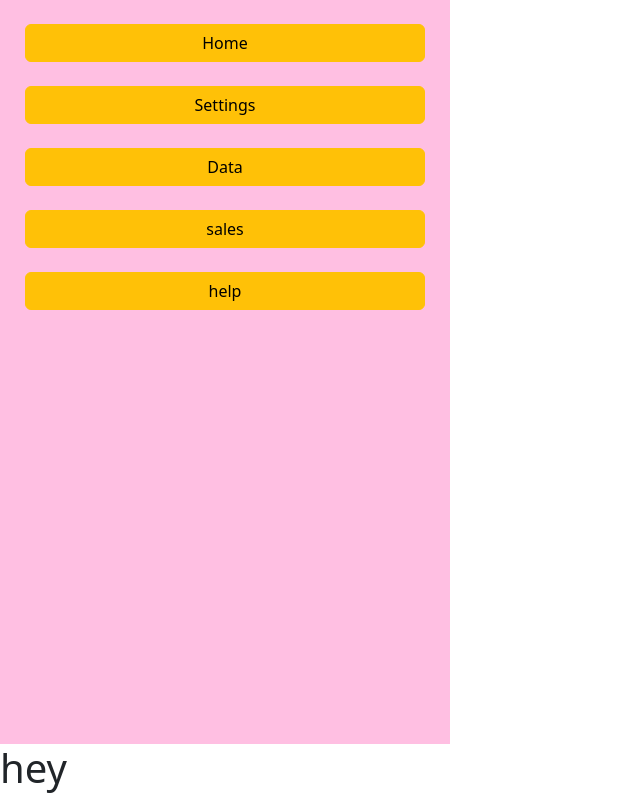
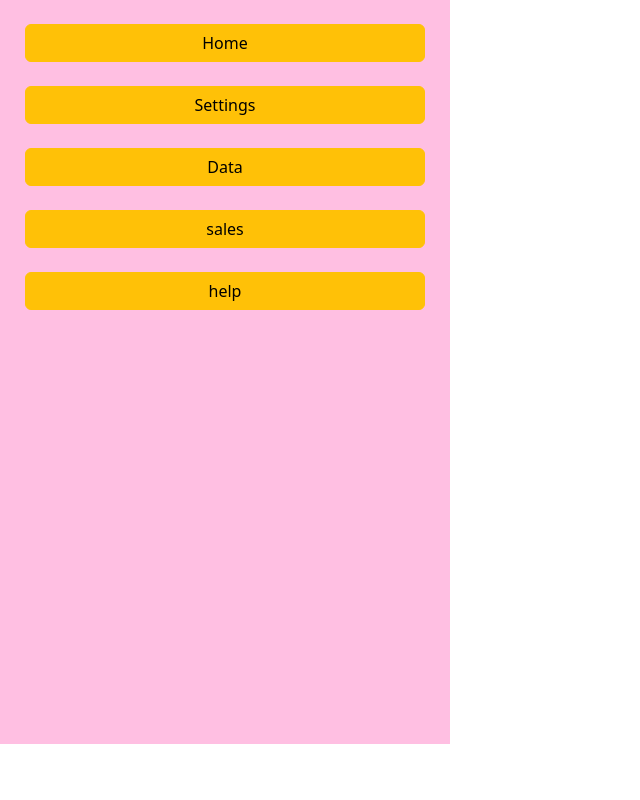
Before and after one commit to Kyssiei/Admin-Dashboard, a plain HTML site: page index.html in a window 1280 px wide. Shown: the part 386-1186 px from the top of the page, without its empty margins (0-640 px from the left). After the commit the page ends 1130 px from the top, so only its background shows below. Drawn offline with nearby package versions, Linux system fonts and the light colour scheme.

Commit message:
Fixed Structure

```diff
--- a/index.html
+++ b/index.html
@@ -8,6 +8,8 @@
     <link rel="stylesheet" href="style.css">
     <title>Document</title>
 </head>
+<body>
+
    <!--navbar heading  -->
 <nav class="navbar bg-body-tertiary">
     <div class="container">
@@ -65,9 +67,7 @@
     <div class="database"></div>
 </div>
 
+<!--  -->
 
-
-<body>
-    <h1>hey</h1>
 </body>
 </html>
```
